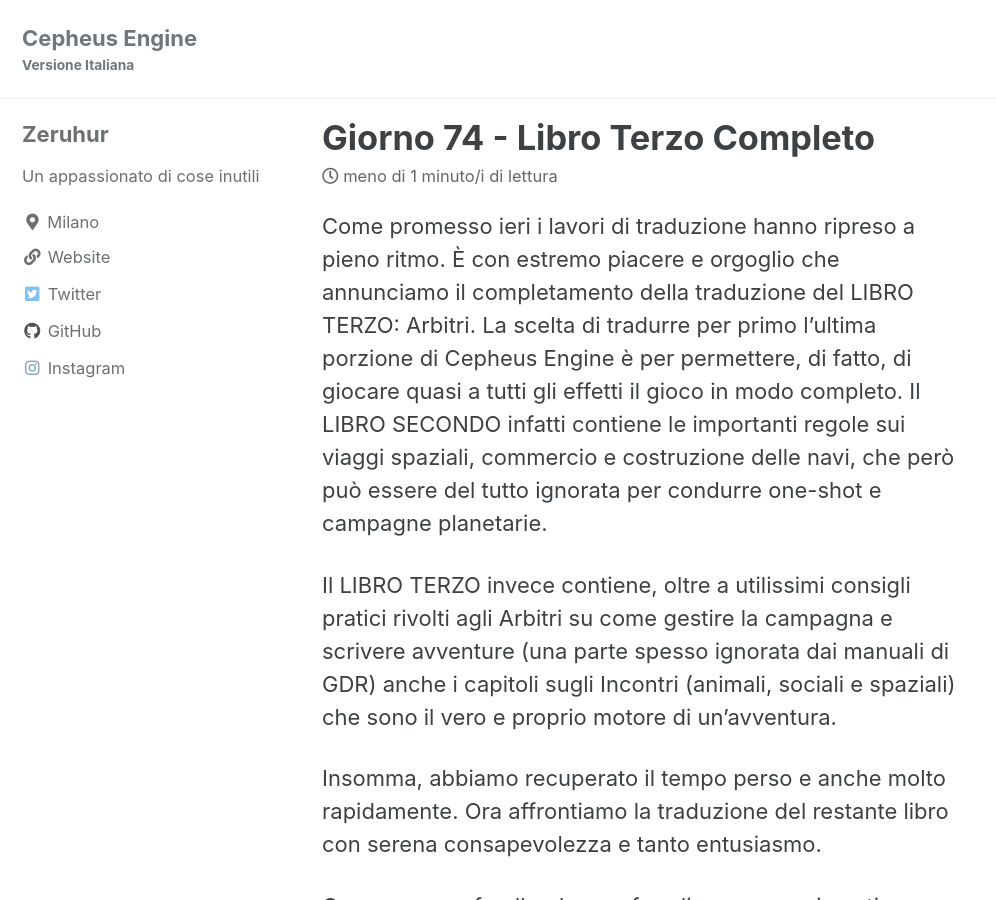
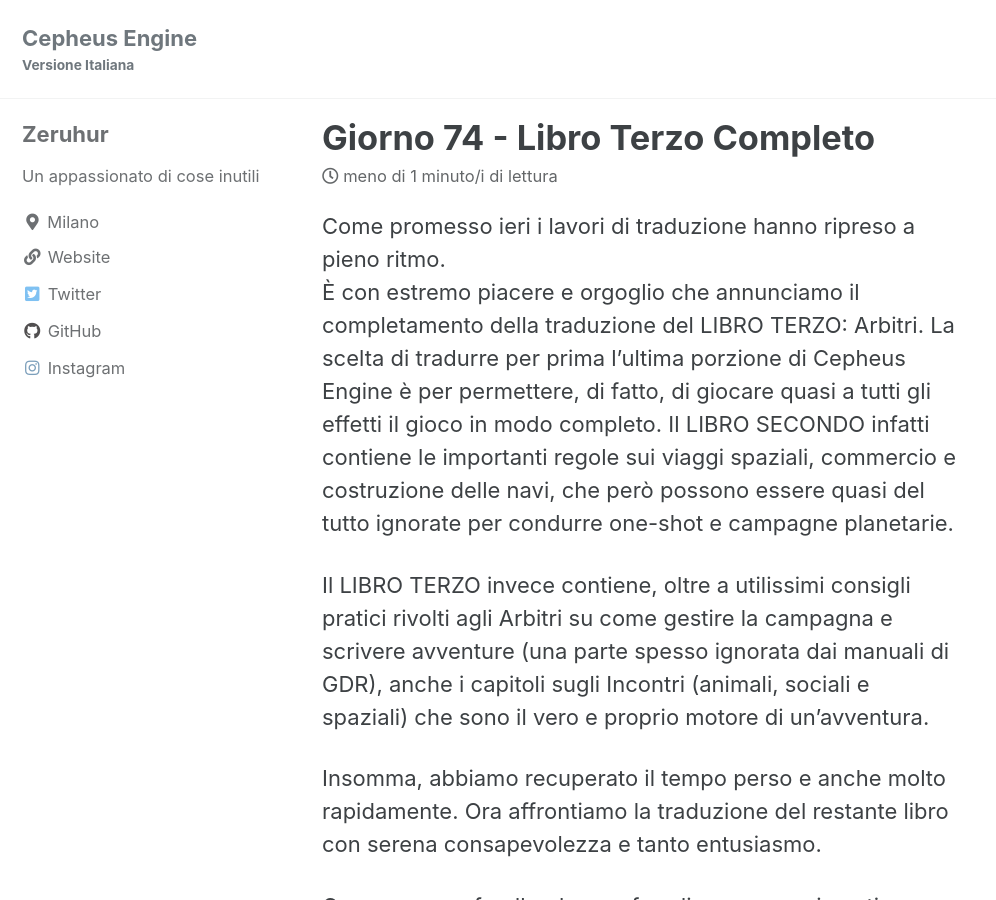
Before and after one commit to Italian-Translation-Alliance/cepheus-engine-ita.github.io, a Jekyll site: the page built from _posts/2021-02-05-libro-terzo-completo.md, in a window 1280 px wide and 900 px high. Shown: the whole window, without its empty margins (0-996 px from the left). Built offline with Jekyll 4.4.1, drawn with Linux system fonts in a browser that asks for light colours; cached includes are drawn as plain includes.

Commit message:
Update 2021-02-05-libro-terzo-completo.md

```diff
--- a/_posts/2021-02-05-libro-terzo-completo.md
+++ b/_posts/2021-02-05-libro-terzo-completo.md
@@ -4,9 +4,10 @@
 categories: Aggiornamenti
 ---
 
-Come promesso ieri i lavori di traduzione hanno ripreso a pieno ritmo. È con estremo piacere e orgoglio che annunciamo il completamento della traduzione del LIBRO TERZO: Arbitri. La scelta di tradurre per primo l'ultima porzione di Cepheus Engine è per permettere, di fatto, di giocare quasi a tutti gli effetti il gioco in modo completo. Il LIBRO SECONDO infatti contiene le importanti regole sui viaggi spaziali, commercio e costruzione delle navi, che però può essere del tutto ignorata per condurre one-shot e campagne planetarie.
+Come promesso ieri i lavori di traduzione hanno ripreso a pieno ritmo.
+È con estremo piacere e orgoglio che annunciamo il completamento della traduzione del LIBRO TERZO: Arbitri. La scelta di tradurre per prima l'ultima porzione di Cepheus Engine è per permettere, di fatto, di giocare quasi a tutti gli effetti il gioco in modo completo. Il LIBRO SECONDO infatti contiene le importanti regole sui viaggi spaziali, commercio e costruzione delle navi, che però possono essere quasi del tutto ignorate per condurre one-shot e campagne planetarie.
 
-Il LIBRO TERZO invece contiene, oltre a utilissimi consigli pratici rivolti agli Arbitri su come gestire la campagna e scrivere avventure (una parte spesso ignorata dai manuali di GDR) anche i capitoli sugli Incontri (animali, sociali e spaziali) che sono il vero e proprio motore di un'avventura.
+Il LIBRO TERZO invece contiene, oltre a utilissimi consigli pratici rivolti agli Arbitri su come gestire la campagna e scrivere avventure (una parte spesso ignorata dai manuali di GDR), anche i capitoli sugli Incontri (animali, sociali e spaziali) che sono il vero e proprio motore di un'avventura.
 
 Insomma, abbiamo recuperato il tempo perso e anche molto rapidamente. Ora affrontiamo la traduzione del restante libro con serena consapevolezza e tanto entusiasmo.
 
```
